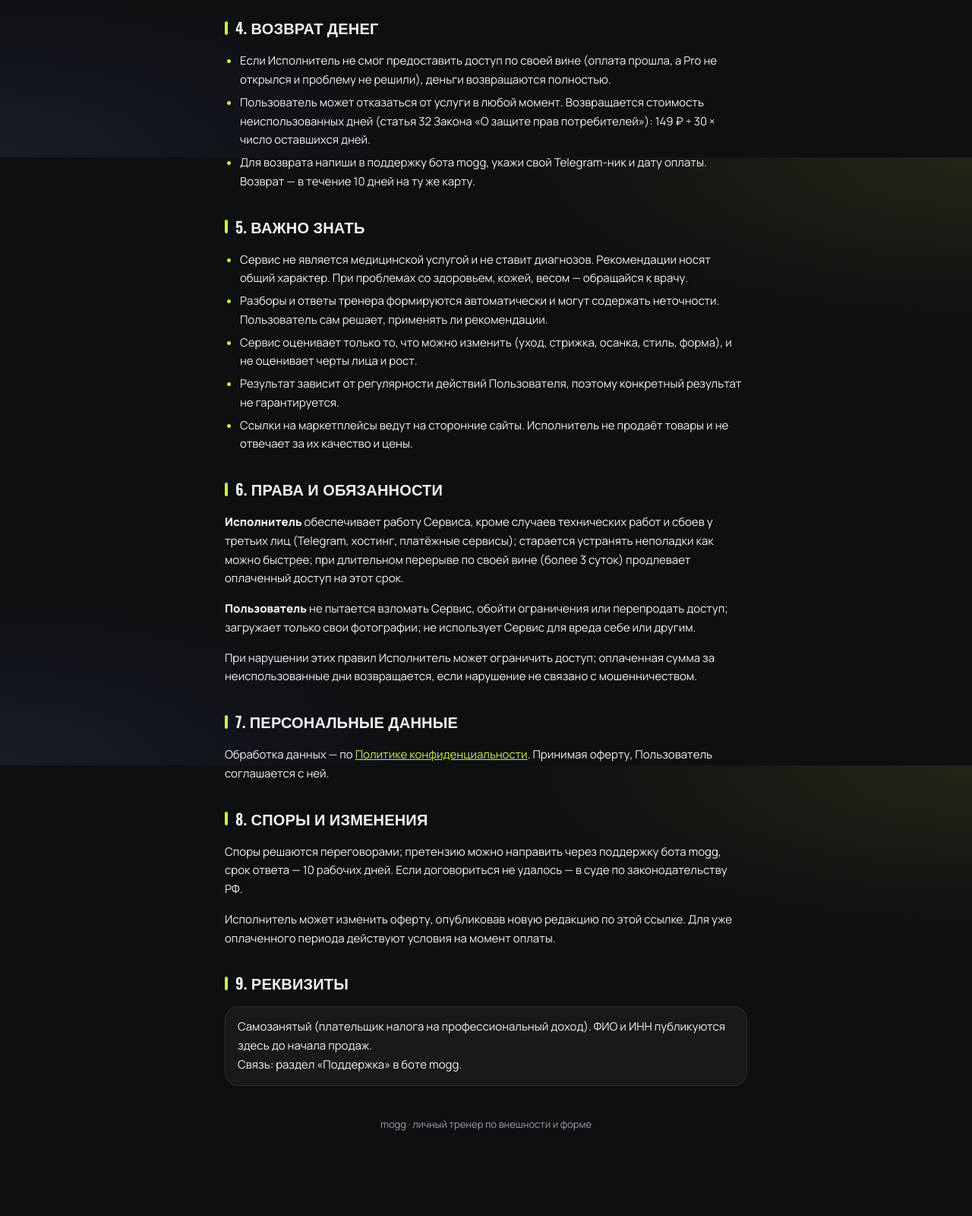
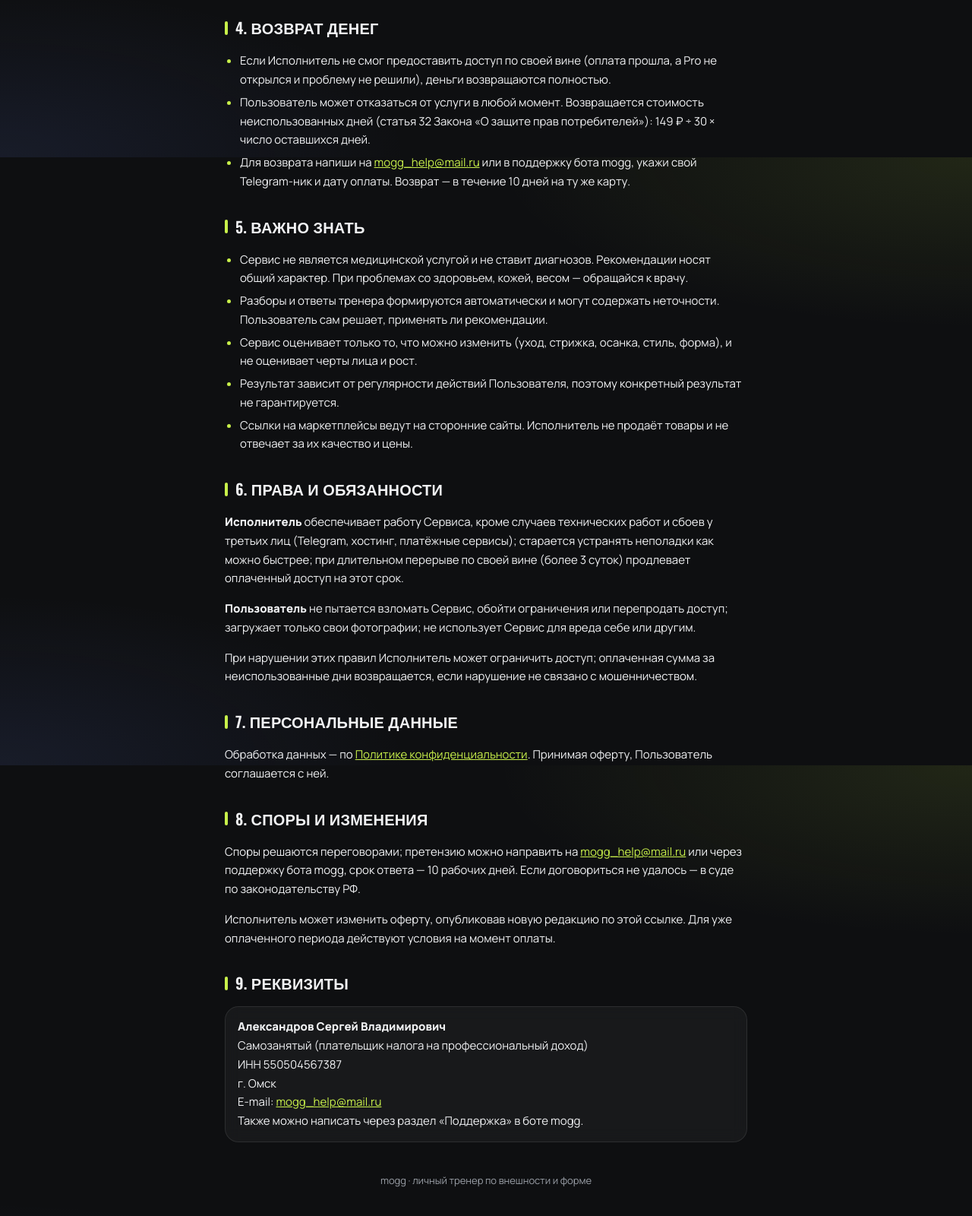
Before and after one commit to maxxx373/moggbot, a plain HTML site: page offer.html in a window 1280 px wide. Shown: the part 1393-2993 px from the top of the page at 76% size. Before the commit the page ends 2966 px from the top, so only its background shows below. Drawn offline with nearby package versions, Linux system fonts and the light colour scheme.

Commit message:
?????????: offer.html

```diff
--- a/offer.html
+++ b/offer.html
@@ -72,7 +72,7 @@
 <ul>
   <li>Если Исполнитель не смог предоставить доступ по своей вине (оплата прошла, а Pro не открылся и проблему не решили), деньги возвращаются полностью.</li>
   <li>Пользователь может отказаться от услуги в любой момент. Возвращается стоимость неиспользованных дней (статья 32 Закона «О защите прав потребителей»): 149 ₽ ÷ 30 × число оставшихся дней.</li>
-  <li>Для возврата напиши в поддержку бота mogg, укажи свой Telegram-ник и дату оплаты. Возврат — в течение 10 дней на ту же карту.</li>
+  <li>Для возврата напиши на <a href="mailto:mogg_help@mail.ru">mogg_help@mail.ru</a> или в поддержку бота mogg, укажи свой Telegram-ник и дату оплаты. Возврат — в течение 10 дней на ту же карту.</li>
 </ul>
 
 <h2>5. Важно знать</h2>
@@ -93,13 +93,13 @@
 <p>Обработка данных — по <a href="privacy.html" style="color:var(--accent)">Политике конфиденциальности</a>. Принимая оферту, Пользователь соглашается с ней.</p>
 
 <h2>8. Споры и изменения</h2>
-<p>Споры решаются переговорами; претензию можно направить через поддержку бота mogg, срок ответа — 10 рабочих дней. Если договориться не удалось — в суде по законодательству РФ.</p>
+<p>Споры решаются переговорами; претензию можно направить на <a href="mailto:mogg_help@mail.ru">mogg_help@mail.ru</a> или через поддержку бота mogg, срок ответа — 10 рабочих дней. Если договориться не удалось — в суде по законодательству РФ.</p>
 <p>Исполнитель может изменить оферту, опубликовав новую редакцию по этой ссылке. Для уже оплаченного периода действуют условия на момент оплаты.</p>
 
 <h2>9. Реквизиты</h2>
 <div class="card">
-  Самозанятый (плательщик налога на профессиональный доход). ФИО и ИНН публикуются здесь до начала продаж.<br>
-  Связь: раздел «Поддержка» в боте mogg.
+  <b>Александров Сергей Владимирович</b><br>Самозанятый (плательщик налога на профессиональный доход)<br>ИНН 550504567387<br>г. Омск<br>E-mail: <a href="mailto:mogg_help@mail.ru">mogg_help@mail.ru</a><br>
+  Также можно написать через раздел «Поддержка» в боте mogg.
 </div>
 <p class="hint foot">mogg · личный тренер по внешности и форме</p>
 </main>
```
